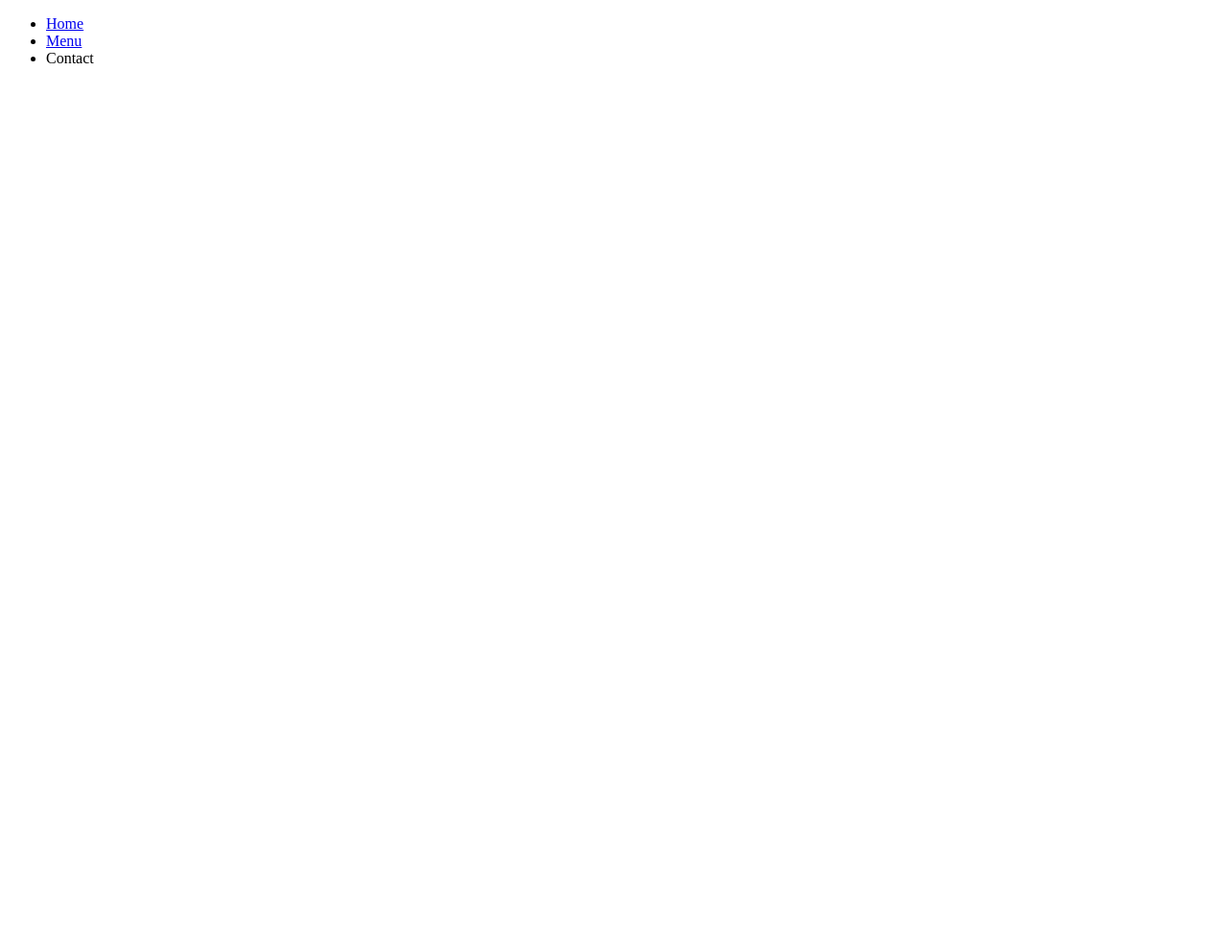
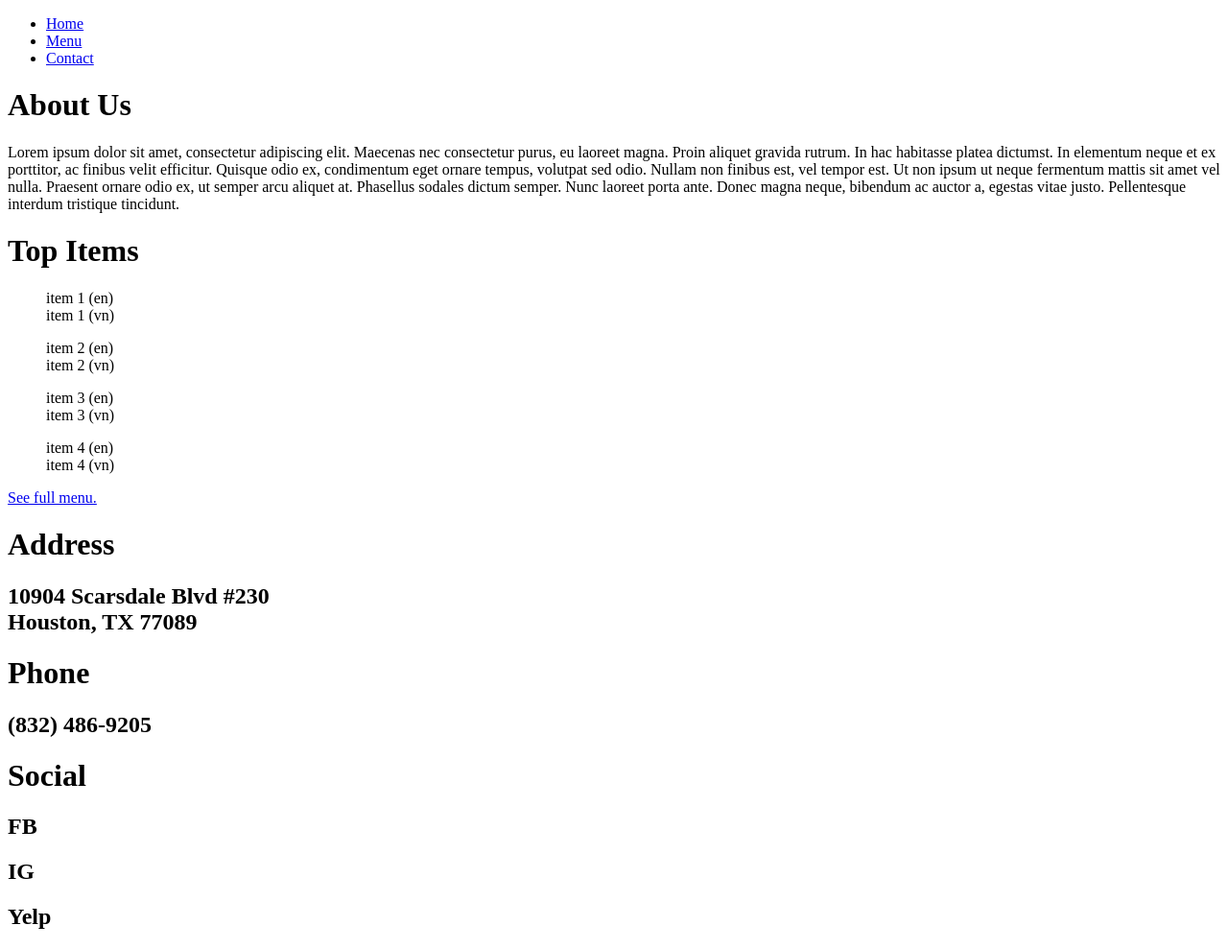
Before and after one commit to mynameisnhan/HTMS45, a plain HTML site: page index.html in a window 1280 px wide. Shown: the whole page at 96% size. Before the commit the page ends 800 px from the top, so only its background shows below. Drawn offline with Linux system fonts and the light colour scheme.

Commit message:
Rough Text

```diff
--- a/index.css
+++ b/index.css
@@ -30,7 +30,7 @@ a {
 
 }
 
-#site-navigation {
+#nav{
 
 }
 
--- a/index.html
+++ b/index.html
@@ -11,29 +11,58 @@
         <header>
             <nav id="site-navigation" >
                 <ul>
-                    <li><a href="./index.html"><span class="site-navigation-text">Home</span></a></li>
+                    <li><a href="#"><span class="site-navigation-text">Home</span></a></li>
                     <li><a href="./menu.html" class="site-navigation-link"><span class="site-navigation=text">Menu</span></a></li>
-                    <li>Contact</li>
+                    <li><a href="./contact.html"><span class="">Contact</span></a></li>
                 </ul>
             </nav>
         </header>
+
         <div>
+            <!-- Container: main.-->
             <div>
-                <!-- Header media goes here. -->
+                <!-- Container: main: header media. -->
             </div>
             <div>
-                <!-- About Us goes here. -->
+                <!-- Containter: main: About Us. -->
+                <h1>About Us</h1>
+                <p>Lorem ipsum dolor sit amet, consectetur adipiscing elit. Maecenas nec consectetur purus, eu laoreet magna. Proin aliquet gravida rutrum. In hac habitasse platea dictumst. In elementum neque et ex porttitor, ac finibus velit efficitur. Quisque odio ex, condimentum eget ornare tempus, volutpat sed odio. Nullam non finibus est, vel tempor est. Ut non ipsum ut neque fermentum mattis sit amet vel nulla. Praesent ornare odio ex, ut semper arcu aliquet at. Phasellus sodales dictum semper. Nunc laoreet porta ante. Donec magna neque, bibendum ac auctor a, egestas vitae justo. Pellentesque interdum tristique tincidunt.</p>
+                </div>
+            <div>
+                <!-- Container: main: Top Items. -->
+                <h1>Top Items</h1>
+                <ol>item 1 (en)<br>item 1 (vn)</ol>
+                <ol>item 2 (en)<br>item 2 (vn)</ol>
+                <ol>item 3 (en)<br>item 3 (vn)</ol>
+                <ol>item 4 (en)<br>item 4 (vn)</ol>
+                <a href="./menu.html">See full menu.</a>
             </div>
             <div>
-                <!-- Top Items goes here. -->
-            </div>
-            <div>
-                <!-- Social Media goes here. -->
+                <!-- Container: main: Contact. -->
+                <div>
+                    <!-- Container: main: Contact: address. -->
+                    <h1>Address</h1>
+                    <h2>10904 Scarsdale Blvd #230<br>Houston, TX 77089</h2>
+                </div>
+                <div>
+                    <!-- Container: main: Contact: phone. -->
+                    <h1>Phone</h1>
+                    <h2>(832) 486-9205</h2>
+                </div>
+                <div>
+                    <!-- Container: main: Contact: social media. -->
+                    <h1>Social</h1>
+                    <h2>FB</h2>
+                    <h2>IG</h2>
+                    <h2>Yelp</h2>
+                </div>
             </div>
         </div>
+
         <footer>
+            <div class="footer-container"></div>
+        </footer>
 
-        </footer>
     </body>
 
 </html>
```
Also changed, not shown: contact.html (added).
